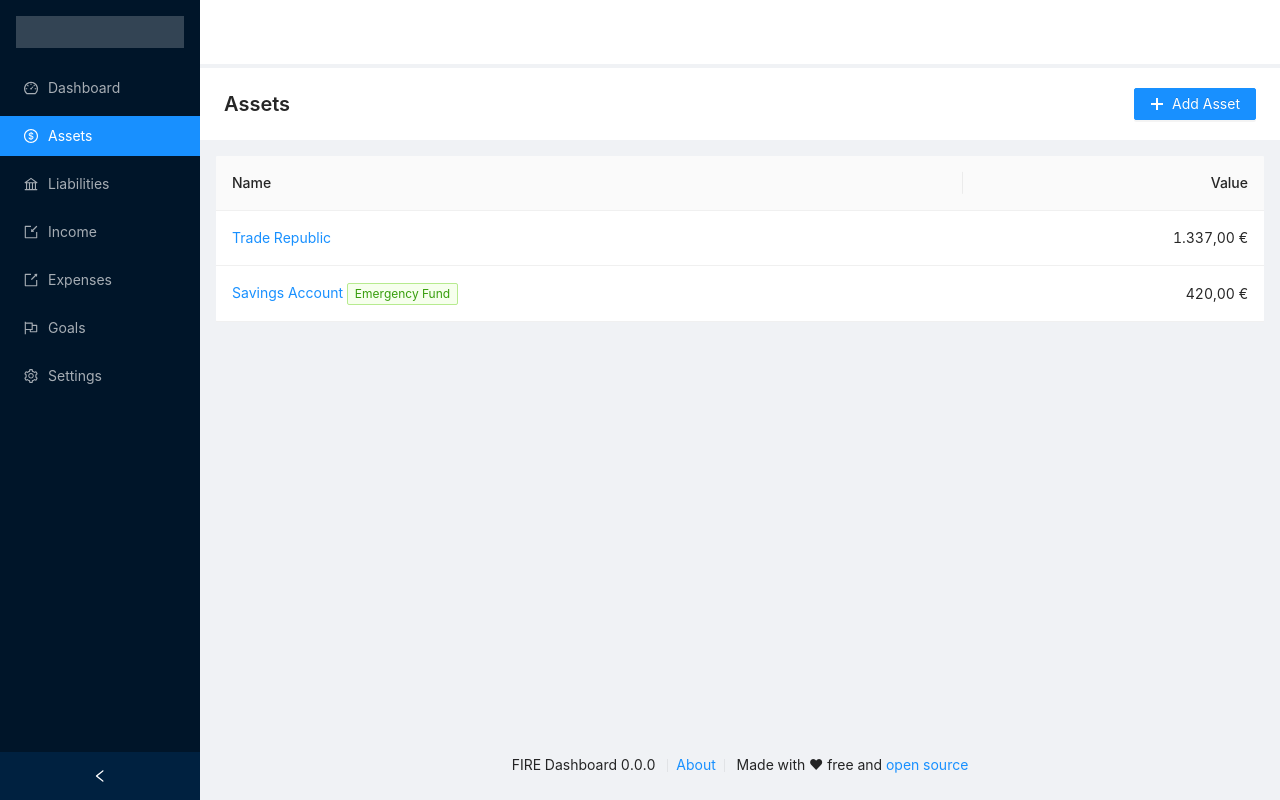
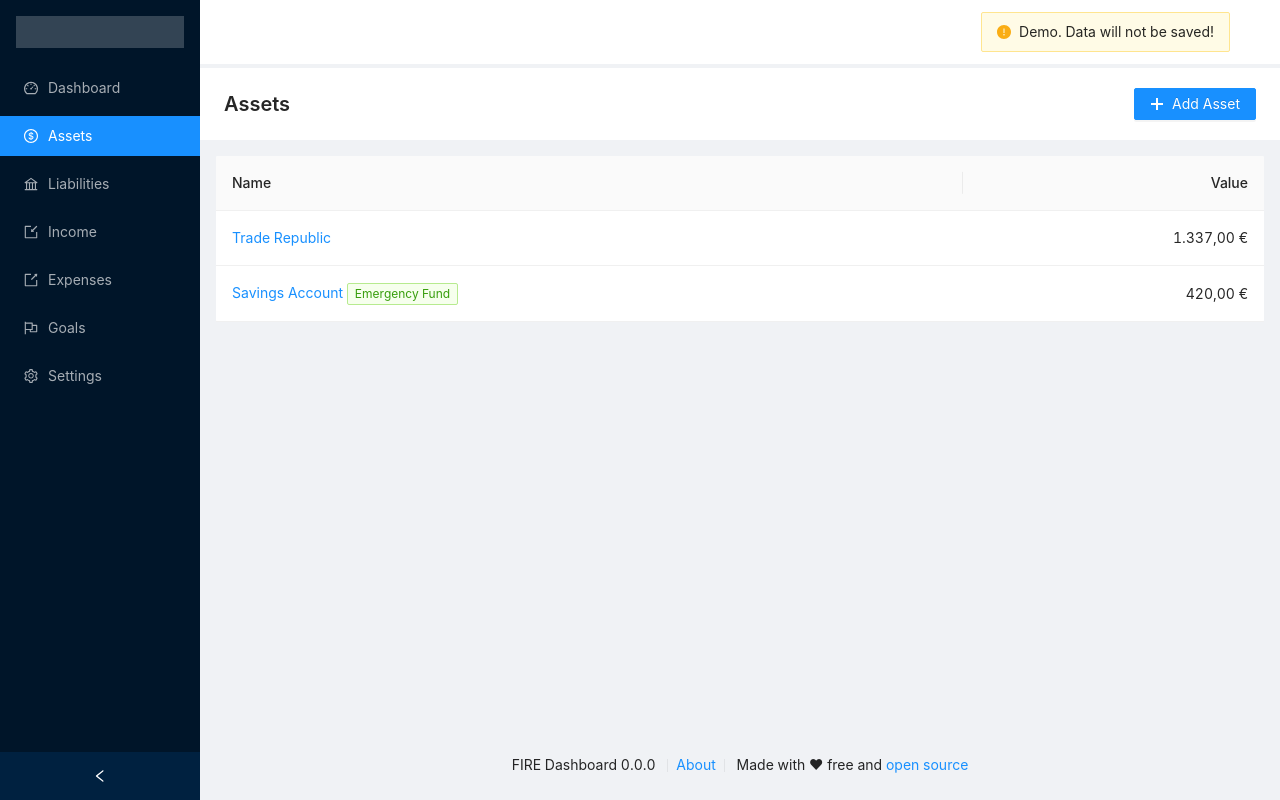
Before and after one commit to erikhofer/fire-dashboard, a React (Create React App) app: page /assets in a window 1280 px wide. Built offline with nearby package versions, Linux system fonts and the light colour scheme; what typesafe-actions would draw is missing.

Commit message:
Add demo warning

```diff
--- a/src/components/MainLayout.tsx
+++ b/src/components/MainLayout.tsx
@@ -1,5 +1,5 @@
 import React, { useState } from 'react'
-import { Layout, Menu, Divider } from 'antd'
+import { Layout, Menu, Divider, Alert } from 'antd'
 import {
   DashboardOutlined,
   SettingOutlined,
@@ -52,13 +52,19 @@ export const MainLayout: React.FC = ({ children }) => {
       <Layout>
         <Header
           style={{
-            position: 'fixed',
-            zIndex: 1,
-            width: '100%',
-            background: '#fff'
+            background: '#fff',
+            display: 'flex',
+            alignItems: 'center',
+            justifyContent: 'flex-end'
           }}
-        />
-        <Content style={{ marginTop: 64 }}>{children}</Content>
+        >
+          <Alert
+            message="Demo. Data will not be saved!"
+            type="warning"
+            showIcon
+          />
+        </Header>
+        <Content>{children}</Content>
         <Footer style={{ textAlign: 'center' }}>
           FIRE Dashboard 0.0.0 <Divider type="vertical" />
           <Link to="/about">About</Link>
```
Also changed, not shown: 1 other file (tests, documents, lock files or other folders).
